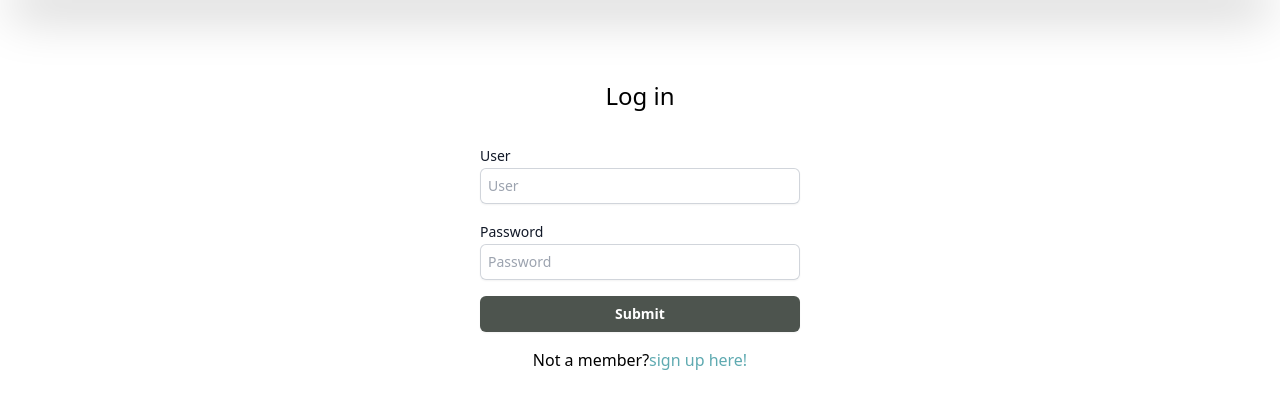
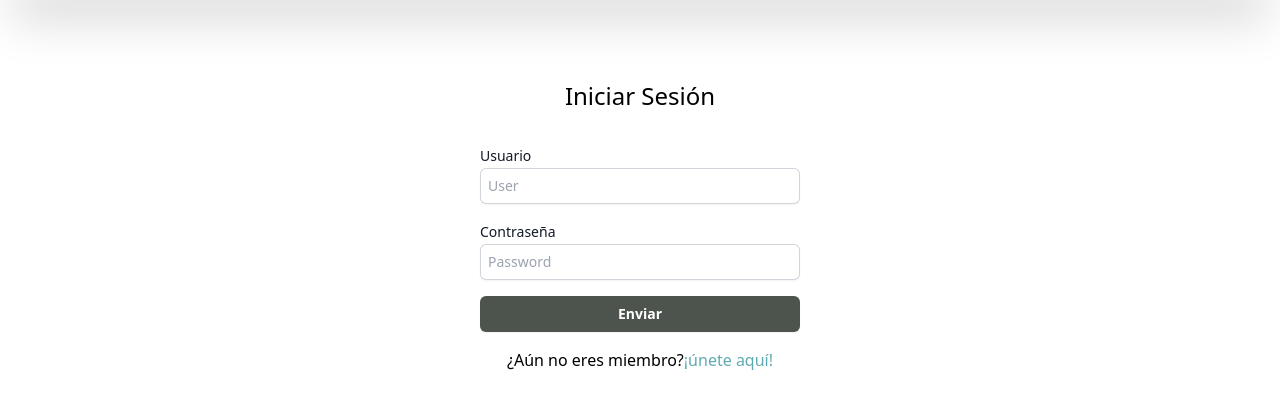
Before and after one commit to AltamiranoCristian/quizgame, a Django app: page /login/ in a window 1280 px wide. Shown: the part 48-457 px from the top of the page. Run offline with Django 5.2, Linux system fonts and the light colour scheme; style sheets or scripts are compiled from the project's sources; some libraries are stand-ins or nearby versions.

Commit message:
Update login.html

```diff
--- a/sqapp/templates/login.html
+++ b/sqapp/templates/login.html
@@ -1,23 +1,23 @@
 {% extends "core.html" %}
 {% block content %}
 <div class="mx-auto w-96 px-4 py-16 sm:px-6 sm:py-24 lg:max-w-7xl lg:px-8">
-    <h1 class="m-8 text-2xl text-center">Log in</h1>
+    <h1 class="m-8 text-2xl text-center">Iniciar Sesión</h1>
     <div>
         <form method="post">
             {% csrf_token %}
             <div class="my-4">
-                <label class="block text-sm font-medium leading-6 text-gray-900">User</label>
+                <label class="block text-sm font-medium leading-6 text-gray-900">Usuario</label>
                 <input type="text" name="username" class="block w-full rounded-md border-0 py-1.5 px-2 text-gray-900 shadow-sm ring-1 ring-inset ring-gray-300 placeholder:text-gray-400 focus:ring-2 focus:ring-inset focus:ring-corduroy-600 sm:text-sm sm:leading-6" placeholder="User" />
             </div>
             <div class="my-4">
-                <label class="block text-sm font-medium leading-6 text-gray-900">Password</label>
+                <label class="block text-sm font-medium leading-6 text-gray-900">Contraseña</label>
                 <input type="password" class="block w-full rounded-md border-0 py-1.5 px-2 text-gray-900 shadow-sm ring-1 ring-inset ring-gray-300 placeholder:text-gray-400 focus:ring-2 focus:ring-inset focus:ring-corduroy-600 sm:text-sm sm:leading-6" placeholder="Password" name="password"/>
             </div>
             {% comment %} {{form}} {% endcomment %}
-            <input class="flex w-full justify-center rounded-md bg-corduroy-600 px-3 py-1.5 text-sm font-semibold leading-6 text-white shadow-sm hover:bg-corduroy-500 focus-visible:outline focus-visible:outline-2 focus-visible:outline-offset-2 focus-visible:outline-corduroy-600" type="submit" value="Submit"/>
+            <input class="flex w-full justify-center rounded-md bg-corduroy-600 px-3 py-1.5 text-sm font-semibold leading-6 text-white shadow-sm hover:bg-corduroy-500 focus-visible:outline focus-visible:outline-2 focus-visible:outline-offset-2 focus-visible:outline-corduroy-600" type="submit" value="Enviar"/>
         </form>
-        <span class="flex w-full justify-center mt-4">Not a member?
-            <a class="text-blue-chill-400" href='/signup'>sign up here!</a>
+        <span class="flex w-full justify-center mt-4">¿Aún no eres miembro?
+            <a class="text-blue-chill-400" href='/signup'>¡únete aquí!</a>
         </span>
     </div>
 </div>
```
